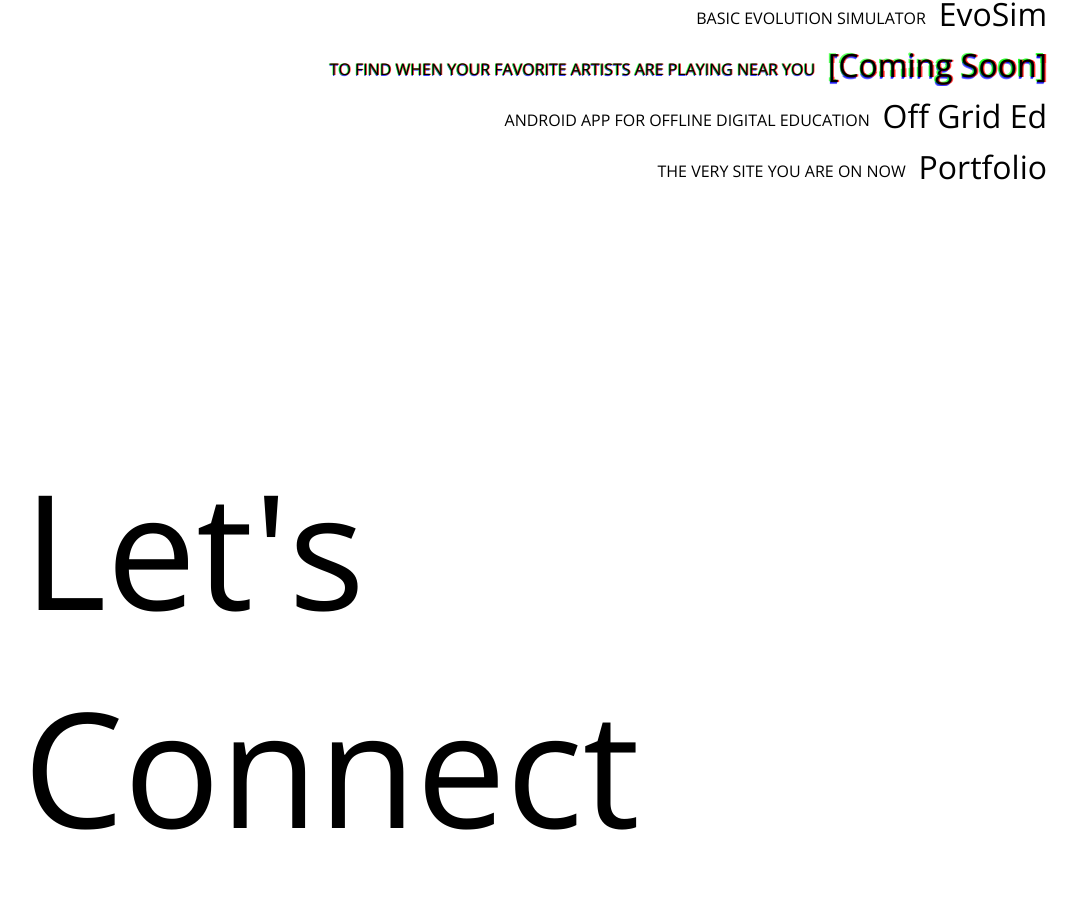
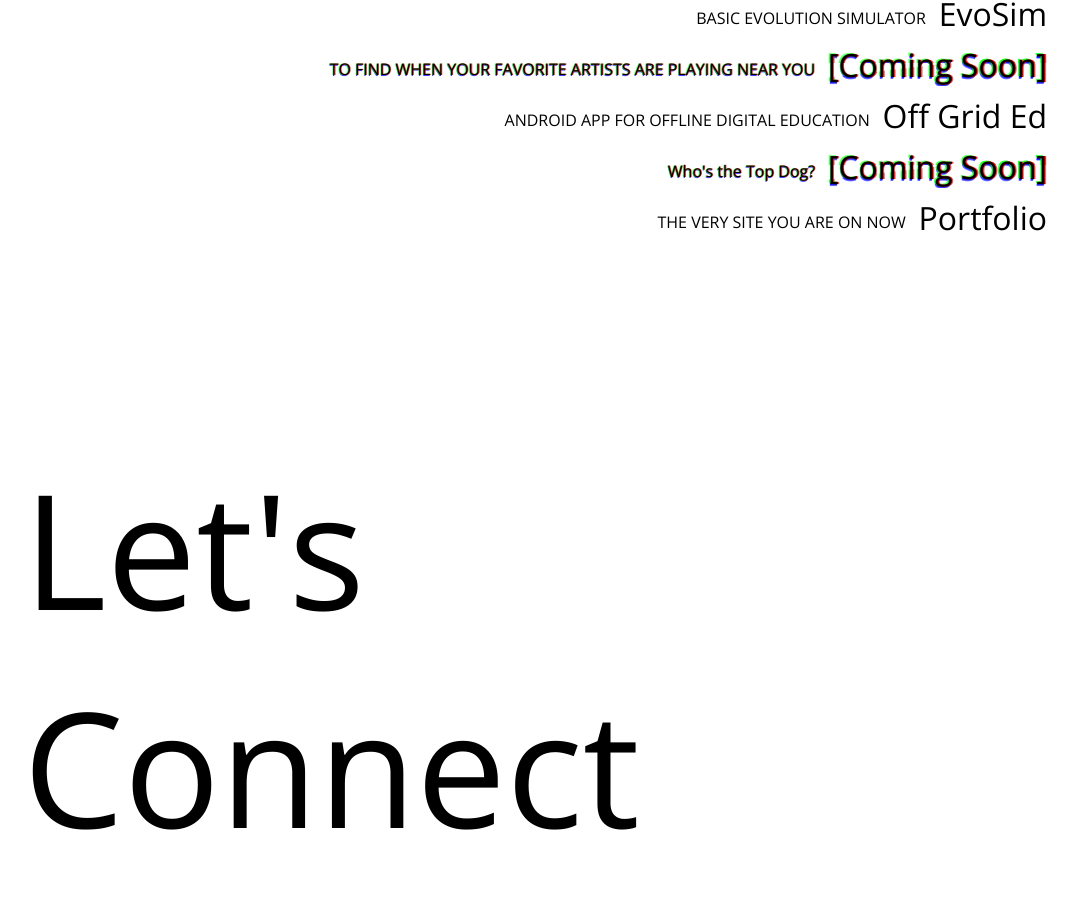
Before and after one commit to JacobStacy/PortfolioV1, a Next.js app: page / in a window 1280 px wide. Shown: the part 1867-2780 px from the top of the page, without its empty margins (105-1183 px from the left). Built offline with nearby package versions, Linux system fonts and the light colour scheme; a web font is replaced by a local one.

Commit message:
Added teaser for Top Dog

```diff
--- a/app/ui/Projects.tsx
+++ b/app/ui/Projects.tsx
@@ -45,6 +45,13 @@ const projects = [
         link: "https://github.com/JacobStacy/CostaRicaEducationProjectV2",
         availiable: true,
         sub_text: "ANDROID APP FOR OFFLINE DIGITAL EDUCATION"
+    },
+    {
+        title: "[Coming Soon]",
+        image: "",
+        link: "",
+        availiable: false,
+        sub_text: "Who's the Top Dog?"
     },
     {
         title: "Portfolio",
```
